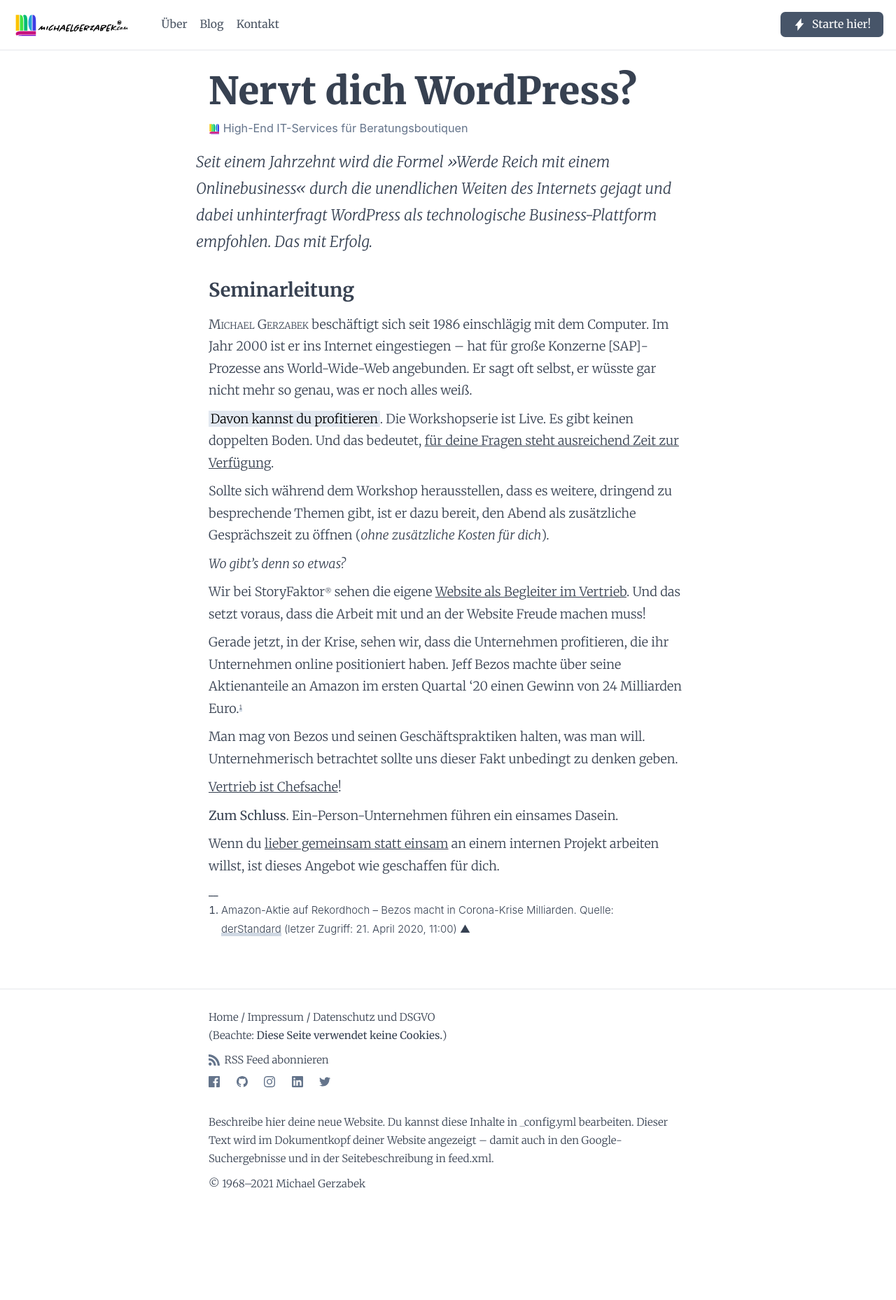
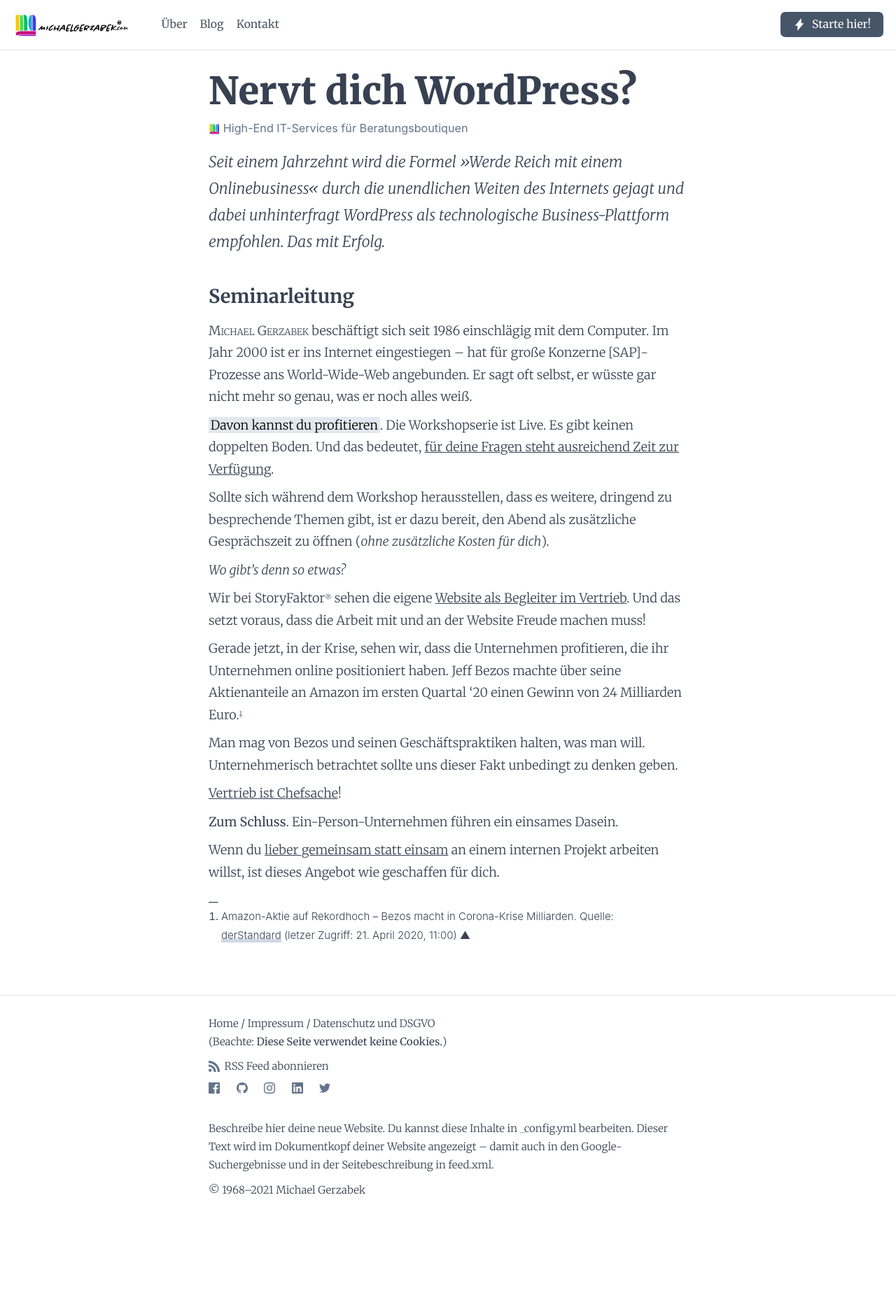
Before and after one commit to mgerzabek/klartext, a Jekyll site: the page built from index.md, in a window 1280 px wide. Shown: the whole page at 70% size. Built offline with Jekyll 4.4.1, drawn with Linux system fonts in a browser that asks for light colours; some web fonts are replaced.

Commit message:
Padding im header für große Schirme hinzugefügt

```diff
--- a/_sass/klartext/element/_header.scss
+++ b/_sass/klartext/element/_header.scss
@@ -78,4 +78,9 @@
 }
 @media (min-width: 1024px) {
 
+	header {
+	  p.teazer {
+	    padding: 0 1rem .5rem;
+	  }
+	}
 }
```
